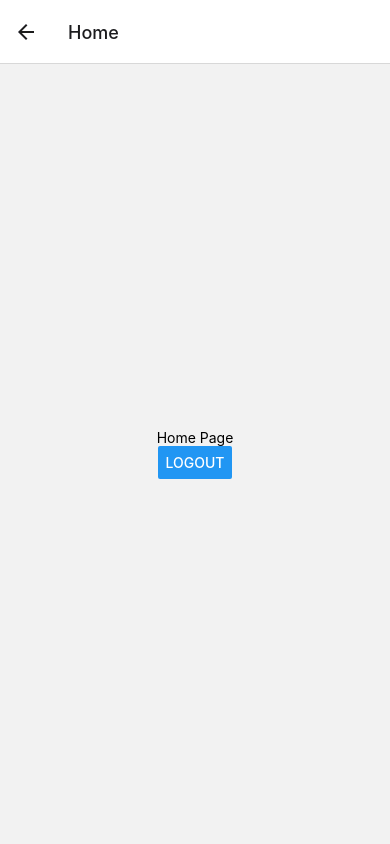
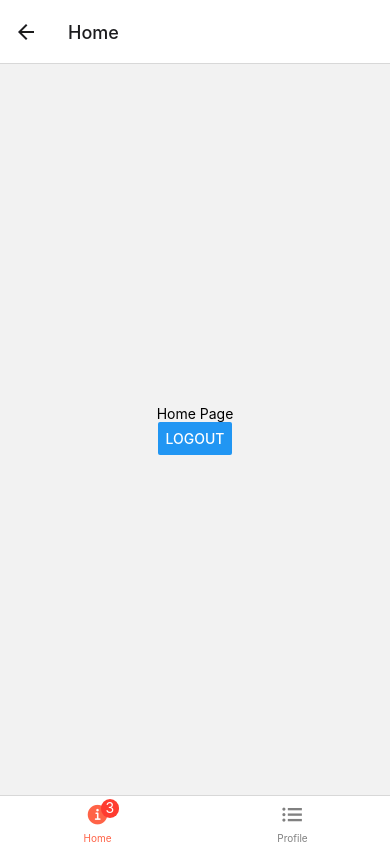
Before and after one commit to bacha-11/UserAuth-React-Native, a React Native app: screen /Home in a window 390 px wide. Built offline with nearby package versions, Linux system fonts and the light colour scheme; what apisauce would draw is missing.

Commit message:
bottom tab navigation

```diff
--- a/App.js
+++ b/App.js
@@ -1,7 +1,6 @@
 import React, { useState, useEffect } from 'react';
 import { StyleSheet, Text, View } from 'react-native';
 import AuthRoutes from './src/Navigations/AuthRoutes';
-import MainRoutes from './src/Navigations/MainRousts';
 import LoginToken from './src/api/ApiTokenStore';
 
 
--- a/components/Login.js
+++ b/components/Login.js
@@ -2,7 +2,6 @@ import React, { useState } from "react";
 import { View, Text, TextInput, TouchableOpacity , ScrollView, Alert, TouchableWithoutFeedback, Keyboard, StyleSheet } from 'react-native';
 import { Formik, ErrorMessage } from "formik";
 import * as yup from 'yup';
-import NavigationString from "../src/Navigations/NavigationString";
 import auth from "../src/api/user";
 import authToken from '../src/api/ApiTokenStore';
 
@@ -19,57 +18,60 @@ const LogIn = ({navigation ,...props}) =>{
     const apiSubmitHandler = async ({username, password}) =>{
         console.log('username-password',username,password);
         let  result = await auth.signIn( username, password)
+        console.log("result---", result)
+{
+    result.status == 200?
+    navigation.navigate("Home")
+    :
+    alert("Something went wrong...")
+}
 
-        if (result.data.message == "User Not found."){
-            console.log('User Does Not Exist')
-            Alert.alert(
-                "User Not found",
-                "User Does Not Exist ",
-                [
-                  {
-                    text: "Cancel",
-                    onPress: () => console.log("Cancel Pressed"),
-                    style: "cancel"
-                  },
-                  { text: "OK", onPress: () => console.log("OK Pressed") }
-                ]
-              );
+        // if (result.data.message == "User Not found."){
+        //     console.log('User Does Not Exist')
+        //     Alert.alert(
+        //         "User Not found",
+        //         "User Does Not Exist ",
+        //         [
+        //           {
+        //             text: "Cancel",
+        //             onPress: () => console.log("Cancel Pressed"),
+        //             style: "cancel"
+        //           },
+        //           { text: "OK", onPress: () => console.log("OK Pressed") }
+        //         ]
+        //       );
 
 
-        }
-        else if (!result.data.accessToken){
+        // }
+        // else if (!result.data.accessToken){
 
-            console.log('Invalid Email or Password')
-            Alert.alert(
-                "Invalid Credentials",
-                "User Does Not Exist ",
-                [
-                  {
-                    text: "Cancel",
-                    onPress: () => console.log("Cancel Pressed"),
-                    style: "cancel"
-                  },
-                  { text: "OK", onPress: () => console.log("OK Pressed") }
-                ]
-              );
-        }
-        else{
-            console.log("user------Loggedin")
-            authToken.storeToken(result.data.accessToken)
-            Alert.alert(
-                "LoggedIn",
-                "User Successfully LoggedIn",
-                [
-                  {
-                    text: "Cancel",
-                    onPress: () => navigation.navigate("Home"),
-                    style: "cancel"
-                  },
-                  { text: "OK", onPress: () => navigation.navigate("Home") }
-                ]
-              );
-        }
-        console.log('result.......', result.data)
+        //     console.log('Invalid Email or Password')
+        //     Alert.alert(
+        //         "Invalid Credentials",
+        //         "User Does Not Exist ",
+        //         [
+        //           {
+        //             text: "Cancel",
+        //             onPress: () => console.log("Cancel Pressed"),
+        //             style: "cancel"
+        //           },
+        //           { text: "OK", onPress: () => console.log("OK Pressed") }
+        //         ]
+        //       );
+        // }
+        // else{
+        //     console.log("user------Loggedin")
+        //     authToken.storeToken(result.data.accessToken)
+        //     Alert.alert(
+        //         "LoggedIn",
+        //         "User Successfully LoggedIn",
+        //         [
+
+        //           { text: "OK", onPress: () => navigation.navigate("Home") }
+        //         ]
+        //       );
+        // }
+
     }
 
     const logInSchema = yup.object({
--- a/package.json
+++ b/package.json
@@ -8,6 +8,7 @@
     "eject": "expo eject"
   },
   "dependencies": {
+    "@react-navigation/bottom-tabs": "^6.0.9",
     "@react-navigation/native": "^6.0.6",
     "@react-navigation/native-stack": "^6.2.4",
     "apisauce": "^2.1.2",
--- a/src/Navigations/AuthRoutes.js
+++ b/src/Navigations/AuthRoutes.js
@@ -1,22 +1,21 @@
 import * as React from 'react';
 import { NavigationContainer } from '@react-navigation/native';
 import { createNativeStackNavigator } from '@react-navigation/native-stack';
-import NavigationString from './NavigationString';
 import LogIn from '../../components/Login';
 import SingUp from '../../components/SignUp';
-import Home from '../../components/Home';
+import BottomTab from './BottomTab';
 
 const Stack = createNativeStackNavigator();
 
 function AuthRoutes() {
     return (
-      <NavigationContainer>
-        <Stack.Navigator initialRouteName="LogIn">
+    <NavigationContainer>
+        <Stack.Navigator initialRouteName="LogIn" >
           <Stack.Screen name="LogIn" component={LogIn} />
           <Stack.Screen name="SignUp" component={SingUp} />
-          <Stack.Screen name="Home" component={Home} />
+        <Stack.Screen name='Home' component={BottomTab} />
         </Stack.Navigator>
-      </NavigationContainer>
+    </NavigationContainer>
     );
   }
 
--- /dev/null
+++ b/src/Navigations/BottomTab.js
@@ -0,0 +1,39 @@
+import * as React from 'react';
+import { Text, View } from 'react-native';
+import { NavigationContainer } from '@react-navigation/native';
+import { createBottomTabNavigator } from '@react-navigation/bottom-tabs';
+import Home from '../Screen/Home';
+import Profile from "../Screen/Profile"
+import Ionicons from '@expo/vector-icons/Ionicons';
+
+const Tab = createBottomTabNavigator();
+
+export default function BottomTab() {
+    return (
+
+        <Tab.Navigator
+        screenOptions={({ route }) => ({
+            tabBarIcon: ({ focused, color, size }) => {
+              let iconName;
+
+              if (route.name === 'Home') {
+                iconName = focused
+                  ? 'ios-information-circle'
+                  : 'ios-information-circle-outline';
+              } else if (route.name === 'Profile') {
+                iconName = focused ? 'ios-list-box' : 'ios-list';
+              }
+
+              // You can return any component that you like here!
+              return <Ionicons name={iconName} size={size} color={color} />;
+            },
+            tabBarActiveTintColor: 'tomato',
+            tabBarInactiveTintColor: 'gray',
+          })}
+        >
+          <Tab.Screen name="Home" component={Home} options={{headerShown:false, tabBarBadge: 3}} />
+          <Tab.Screen name="Profile" component={Profile}  options={{headerShown:false}}/>
+        </Tab.Navigator>
+
+    );
+  }
--- a/src/Navigations/MainRousts.js
+++ /dev/null
@@ -1,19 +0,0 @@
-import * as React from 'react';
-import { NavigationContainer } from '@react-navigation/native';
-import { createNativeStackNavigator } from '@react-navigation/native-stack';
-import NavigationString from './NavigationString';
-import Home from '../../components/Home';
-
-const Stack = createNativeStackNavigator();
-
-function MainRoutes() {
-    return (
-      <NavigationContainer>
-        <Stack.Navigator initialRouteName="Home">
-          <Stack.Screen name="Home" component={Home} />
-        </Stack.Navigator>
-      </NavigationContainer>
-    );
-  }
-
-  export default MainRoutes;
--- a/src/Navigations/NavigationString.js
+++ /dev/null
@@ -1,5 +0,0 @@
-export default {
-    LOGIN:'LogIn',
-    LOGOUT:'LogOut',
-    HOME:'Home'
-}
--- /dev/null
+++ b/src/Screen/Home.js
@@ -0,0 +1,34 @@
+import React from "react";
+import { View, Text, StyleSheet, Button } from 'react-native';
+import LogoutAuth from '../api/ApiTokenStore'
+
+
+
+const Home = ({navigation}) =>{
+
+    const handleLogout = () =>{
+        LogoutAuth.removeToken()
+        navigation.navigate("LogIn")
+    }
+
+    return(
+        <View style={styles.HomeContainer}>
+            <Text>Home Page</Text>
+            <Button onPress={handleLogout} title="Logout" />
+
+        </View>
+    )
+}
+
+
+const styles = StyleSheet.create({
+    HomeContainer:{
+        flex:1,
+        justifyContent:'center',
+        alignItems:"center"
+    }
+
+})
+
+
+export default Home;
--- a/components/Home.js
+++ b/src/Screen/Profile.js
@@ -1,11 +1,10 @@
 import React from "react";
 import { View, Text, StyleSheet, Button } from 'react-native';
-import NavigationString from "../src/Navigations/NavigationString";
-import LogoutAuth from '../src/api/ApiTokenStore'
-import LogIn from "./Login";
+import LogoutAuth from '../api/ApiTokenStore'
 
 
-const Home = ({navigation,...props}) =>{
+
+const Profile = ({navigation}) =>{
 
     const handleLogout = () =>{
         LogoutAuth.removeToken()
@@ -13,16 +12,17 @@ const Home = ({navigation,...props}) =>{
     }
 
     return(
-        <View style={styles.HomeContainer}>
-            <Text>Home Page</Text>
+        <View style={styles.ProfileContainer}>
+            <Text>Profile Page</Text>
             <Button onPress={handleLogout} title="Logout" />
+
         </View>
     )
 }
 
 
 const styles = StyleSheet.create({
-    HomeContainer:{
+    ProfileContainer:{
         flex:1,
         justifyContent:'center',
         alignItems:"center"
@@ -31,4 +31,4 @@ const styles = StyleSheet.create({
 })
 
 
-export default Home;
+export default Profile;
```
Also changed, not shown: src/Screen/Explore.js (added, +12 -0 lines), 1 other file (tests, documents, lock files or other folders).
